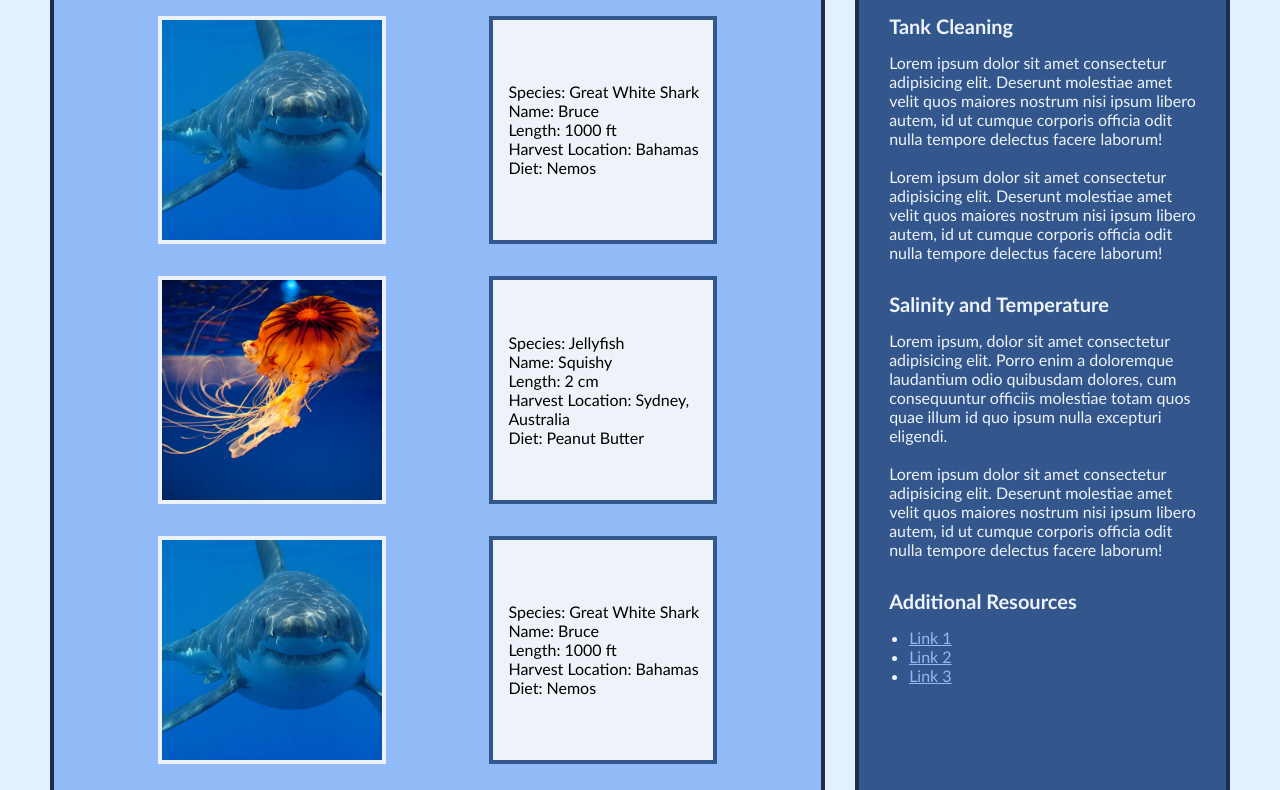
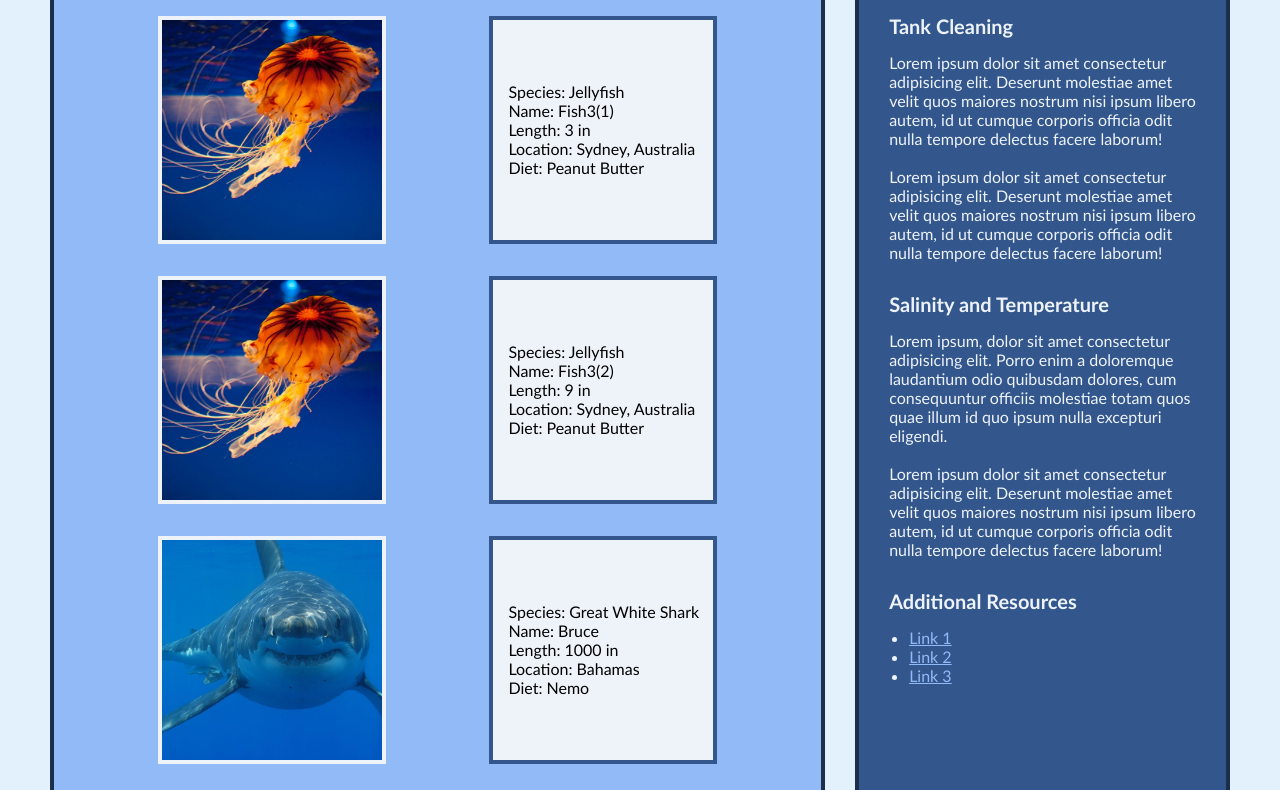
Before and after one commit to LeahDaniel/Martin-s-Aquarium, a plain HTML site: page index.html in a window 1280 px wide. Shown: the part 289-1079 px from the top of the page. Drawn offline with Linux system fonts and the light colour scheme.

Commit message:
Completed Explorer Chapters, with holy fish sorting

```diff
--- a/index.html
+++ b/index.html
@@ -16,12 +16,38 @@
     <main class="main">
         <!-- Fish details and care tips, 1st flex section-->
         <article class="fish">
+            <div class="fish--list">
+                <!--Title for list of fish details-->
+                <h2 class="fish--list-h2">Fish in my Aquarium</h2>
                 <!--List of fish details-->
-            <section class="fish--details">
-                <!--Title for list of fish details-->
-                <h2>Fish in my Aquarium</h2>
+                <article class="fish--details">
+
                     <!-- Each fish's details, 2nd flex section -->
-                <div class="fish--details-species">
+                    <!-- <section class="fish--details-species"> -->
+                        <!-- <img src="images/Shark.jpg" alt="Image of Great White Shark">
+                        <div class="fish--details-species-list">
+                            <ul>
+                            <li>Species: Great White Shark</li>
+                            <li>Name: Bruce</li>
+                            <li>Length: 1000 ft</li>
+                            <li>Harvest Location: Bahamas</li>
+                            <li>Diet: Nemos</li>
+                            </ul>
+                        </div> -->
+                    <!-- </section> -->
+                    <!-- <section class="fish--details-species">
+                        <img src="images/Jellyfish.jpg" alt="Image of Jellyfish">
+                        <div class="fish--details-species-list">
+                            <ul>
+                                <li>Species: Jellyfish</li>
+                                <li>Name: Squishy</li>
+                                <li>Length: 2 cm</li>
+                                <li>Harvest Location: Sydney, Australia</li>
+                                <li>Diet: Peanut Butter</li>
+                            </ul>
+                        </div>
+                    </section>
+                    <section class="fish--details-species">
                         <img src="images/Shark.jpg" alt="Image of Great White Shark">
                         <div class="fish--details-species-list">
                             <ul>
@@ -32,8 +58,8 @@
                             <li>Diet: Nemos</li>
                             </ul>
                         </div>
-                </div>
-                <div class="fish--details-species">
+                    </section>
+                    <section class="fish--details-species">
                         <img src="images/Jellyfish.jpg" alt="Image of Jellyfish">
                         <div class="fish--details-species-list">
                             <ul>
@@ -44,8 +70,8 @@
                                 <li>Diet: Peanut Butter</li>
                             </ul>
                         </div>
-                </div>
-                <div class="fish--details-species">
+                    </section>
+                    <section class="fish--details-species">
                         <img src="images/Shark.jpg" alt="Image of Great White Shark">
                         <div class="fish--details-species-list">
                             <ul>
@@ -56,8 +82,8 @@
                             <li>Diet: Nemos</li>
                             </ul>
                         </div>
-                </div>
-                <div class="fish--details-species">
+                    </section>
+                    <section class="fish--details-species">
                         <img src="images/Jellyfish.jpg" alt="Image of Jellyfish">
                         <div class="fish--details-species-list">
                             <ul>
@@ -68,35 +94,12 @@
                                 <li>Diet: Peanut Butter</li>
                             </ul>
                         </div>
+                    </section>--> -->
+                </article>
             </div>
-                <div class="fish--details-species">
-                    <img src="images/Shark.jpg" alt="Image of Great White Shark">
-                    <div class="fish--details-species-list">
-                        <ul>
-                        <li>Species: Great White Shark</li>
-                        <li>Name: Bruce</li>
-                        <li>Length: 1000 ft</li>
-                        <li>Harvest Location: Bahamas</li>
-                        <li>Diet: Nemos</li>
-                        </ul>
-                    </div>
-                </div>
-                <div class="fish--details-species">
-                    <img src="images/Jellyfish.jpg" alt="Image of Jellyfish">
-                    <div class="fish--details-species-list">
-                        <ul>
-                            <li>Species: Jellyfish</li>
-                            <li>Name: Squishy</li>
-                            <li>Length: 2 cm</li>
-                            <li>Harvest Location: Sydney, Australia</li>
-                            <li>Diet: Peanut Butter</li>
-                        </ul>
-                    </div>
-                </div>
-            </section>
             <!-- Fish care tips -->
             <aside class="fish--care">
-                <h2>Fish Care Tips</h2>
+                <h2 class="fish--care-h2">Fish Care Tips</h2>
                 <h4>Tank Cleaning</h4>
                 <p>Lorem ipsum dolor sit amet consectetur adipisicing elit. Deserunt molestiae amet velit quos maiores nostrum nisi ipsum libero autem, id ut cumque corporis officia odit nulla tempore delectus facere laborum!<br><br>
                 Lorem ipsum dolor sit amet consectetur adipisicing elit. Deserunt molestiae amet velit quos maiores nostrum nisi ipsum libero autem, id ut cumque corporis officia odit nulla tempore delectus facere laborum!</p>
@@ -175,5 +178,6 @@
             <p>Martin's Aquarium is brought to you by Leah, Laci and Haley</p>
         </footer>
     </main>
+    <script type="module" src="./scripts/main.js"></script>
 </body>
 </html>
--- /dev/null
+++ b/scripts/FishList.js
@@ -0,0 +1,66 @@
+// Import the function that returns a copy of the fish array
+import { getFish } from './database.js'
+import {mostHolyFish } from './database.js'
+import {soldierFish} from './database.js'
+import {nonHolyFish} from './database.js'
+
+export const FishList = () => {
+    // Invoke the function that you imported from the database module
+    const fishes = getFish();
+    const holyFishes = mostHolyFish();
+    const soldierFishes = soldierFish();
+    const nonHolyFishes = nonHolyFish();
+
+    // Start building a string filled with HTML syntax
+    let htmlString = '<article class="fish--details">'
+
+    // Create HTML representations of each fish here
+    for (const fish of holyFishes) {
+        htmlString +=
+        `<section class="fish--details-species">
+            <img class="fish--details-img" src="${fish.image}" alt="Image of ${fish.name}"/>
+            <div class="fish--details-species-list">
+                <ul>
+                    <li class="fish--species">Species: ${fish.species}</li>
+                    <li class="fish--name">Name: ${fish.name}</li>
+                    <li class="fish--length">Length: ${fish.length} in</li>
+                    <li class="fish--location">Location: ${fish.location}</li>
+                    <li class="fish--diet">Diet: ${fish.diet}</li>
+                </ul>
+            </div>
+        </section>`
+    }
+    for (const fish of soldierFishes) {
+        htmlString +=
+        `<section class="fish--details-species">
+            <img class="fish--details-img" src="${fish.image}" alt="Image of ${fish.name}"/>
+            <div class="fish--details-species-list">
+                <ul>
+                    <li class="fish--species">Species: ${fish.species}</li>
+                    <li class="fish--name">Name: ${fish.name}</li>
+                    <li class="fish--length">Length: ${fish.length} in</li>
+                    <li class="fish--location">Location: ${fish.location}</li>
+                    <li class="fish--diet">Diet: ${fish.diet}</li>
+                </ul>
+            </div>
+        </section>`
+    }
+    for (const fish of nonHolyFishes) {
+        htmlString +=
+        `<section class="fish--details-species">
+            <img class="fish--details-img" src="${fish.image}" alt="Image of ${fish.name}"/>
+            <div class="fish--details-species-list">
+                <ul>
+                    <li class="fish--species">Species: ${fish.species}</li>
+                    <li class="fish--name">Name: ${fish.name}</li>
+                    <li class="fish--length">Length: ${fish.length} in</li>
+                    <li class="fish--location">Location: ${fish.location}</li>
+                    <li class="fish--diet">Diet: ${fish.diet}</li>
+                </ul>
+            </div>
+        </section>`
+    }
+    htmlString += `</article>`
+
+    return htmlString
+}
--- a/scripts/database.js
+++ b/scripts/database.js
@@ -0,0 +1,112 @@
+/*
+ *  To get you started, here's some properties of Bart.
+ *  You need to add more properties to complete his
+ *  representation as an object. Then add all the other
+ *  fish to the collection.
+ */
+const database = {
+    fish: [
+        {
+            image: "images/Shark.jpg",
+            species: "Great White Shark",
+            name: "Bruce",
+            length: 1000,
+            location: "Bahamas",
+            diet: "Nemo"
+        },
+        {
+            image: "images/Jellyfish.jpg",
+            species: "Jellyfish",
+            name: "Squishy",
+            length: 1,
+            location: "Sydney, Australia",
+            diet: "Peanut Butter"
+        },
+        {
+            image: "images/Jellyfish.jpg",
+            species: "Jellyfish",
+            name: "Fish3(1)",
+            length: 3,
+            location: "Sydney, Australia",
+            diet: "Peanut Butter"
+        },
+        {
+            image: "images/Jellyfish.jpg",
+            species: "Jellyfish",
+            name: "Fish3(2)",
+            length: 9,
+            location: "Sydney, Australia",
+            diet: "Peanut Butter"
+        },
+        {
+            image: "images/Jellyfish.jpg",
+            species: "Jellyfish",
+            name: "Fish5(1)",
+            length: 5,
+            location: "Sydney, Australia",
+            diet: "Peanut Butter"
+        },
+        {
+            image: "images/Jellyfish.jpg",
+            species: "Jellyfish",
+            name: "Fish5(2)",
+            length: 10,
+            location: "Sydney, Australia",
+            diet: "Peanut Butter"
+        }
+    ]
+}
+
+
+
+export const getFish = () => {
+    return database.fish.map(fish => ({...fish}))
+}
+
+export const mostHolyFish = () => {
+    // 3, 6, 9, 12, etc... fish
+    let holyFish = []
+
+    for (const fish of database.fish) {
+        if (fish.length % 3 === 0) {
+            holyFish.push(fish)
+        }
+    }
+
+    return holyFish
+}
+
+export const soldierFish = () => {
+    // 5, 10, 15, 20, 25, etc... fish
+    let soldiers = []
+
+    for (const fish of database.fish) {
+        if (fish.length % 5 === 0) {
+            soldiers.push(fish)
+        }
+    }
+    return soldiers
+}
+
+export const nonHolyFish = () => {
+    // Any fish not a multiple of 3 or 5
+    let nonHoly = []
+
+    for (const fish of database.fish) {
+        if (fish.length % 5 === 0) {
+            continue;
+        } else if (fish.length % 3 ===0) {
+            continue;
+        } else {
+            nonHoly.push(fish)
+        }
+    }
+
+    return nonHoly
+}
+
+
+
+console.log(nonHolyFish())
+console.log(soldierFish())
+console.log(mostHolyFish())
--- a/scripts/main.js
+++ b/scripts/main.js
@@ -0,0 +1,22 @@
+import { getFish } from './database.js'
+
+const allFish = getFish()
+
+for (const fish of allFish) {
+    console.log(fish)
+}
+
+// Import the FishList function from the correct module
+import { FishList } from './FishList.js'
+
+/*
+    What is the CSS selector for the element where you
+    want to display the fish?
+
+    Use . for elements with a "class" attribute
+    Use # for elements with an "id" attribute
+ */
+let parentHTMLElement = document.querySelector(".fish--details")
+
+
+parentHTMLElement.innerHTML = FishList()
--- a/styles/fish_care.css
+++ b/styles/fish_care.css
@@ -7,9 +7,10 @@
     color: rgb(238, 243, 250);
 }
 
-.fish--care h2 {
+.fish--care-h2 {
     text-align: center;
     font-size: 30px;
+    color: rgb(238, 243, 250);
 }
 
 .fish--care h4 {
--- a/styles/fish_details.css
+++ b/styles/fish_details.css
@@ -1,4 +1,4 @@
-.fish--details {
+.fish--list {
     flex: 2.5;
     display: flex;
     flex-direction: column;
@@ -10,7 +10,7 @@
     border: 4px solid rgb(27, 46, 74);
 }
 
-.fish--details h2 {
+.fish--list-h2 {
     text-align: center;
     color: black;
     font-size: 30px;
@@ -24,7 +24,7 @@
     margin-top: 32px;
 }
 
-.fish--details-species img {
+.fish--details-img {
     height: 220px;
     border: rgb(238, 243, 250) solid 4px;
 }
--- a/styles/harvest_locations.css
+++ b/styles/harvest_locations.css
@@ -2,7 +2,7 @@
     display: flex;
     justify-content: space-evenly;
     flex-wrap: wrap;
-    margin-bottom: 4%;
+    margin-bottom: 50px;
     background-color: rgb(146, 186, 247);
     border: 4px solid rgb(27, 46, 74);
     border-top: 0;
--- a/styles/main.css
+++ b/styles/main.css
@@ -14,6 +14,7 @@
     flex-direction: column;
     background-color: rgb(226, 241, 252);
     font-size: 16px;
+    padding-top: 50px;
 }
 
 .header {
@@ -21,7 +22,7 @@
     background-color: rgb(27, 46, 74);
     font-size: 30px;
     border-bottom: 4px solid rgb(51, 87, 140);
-    margin-bottom: 50px;
+
 }
 
 .header h1 {
```
Lines whose indentation alone changed are shown as unchanged.
